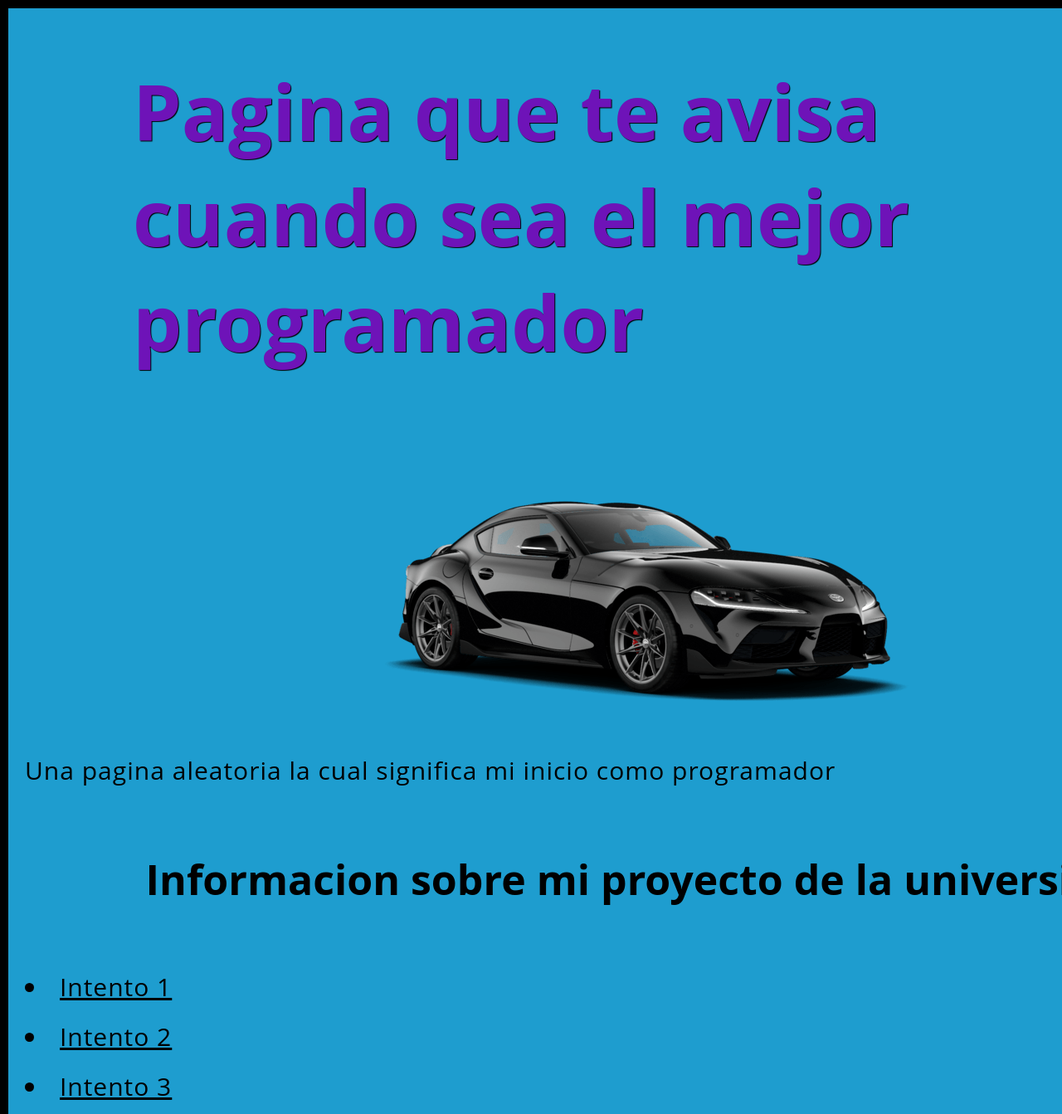
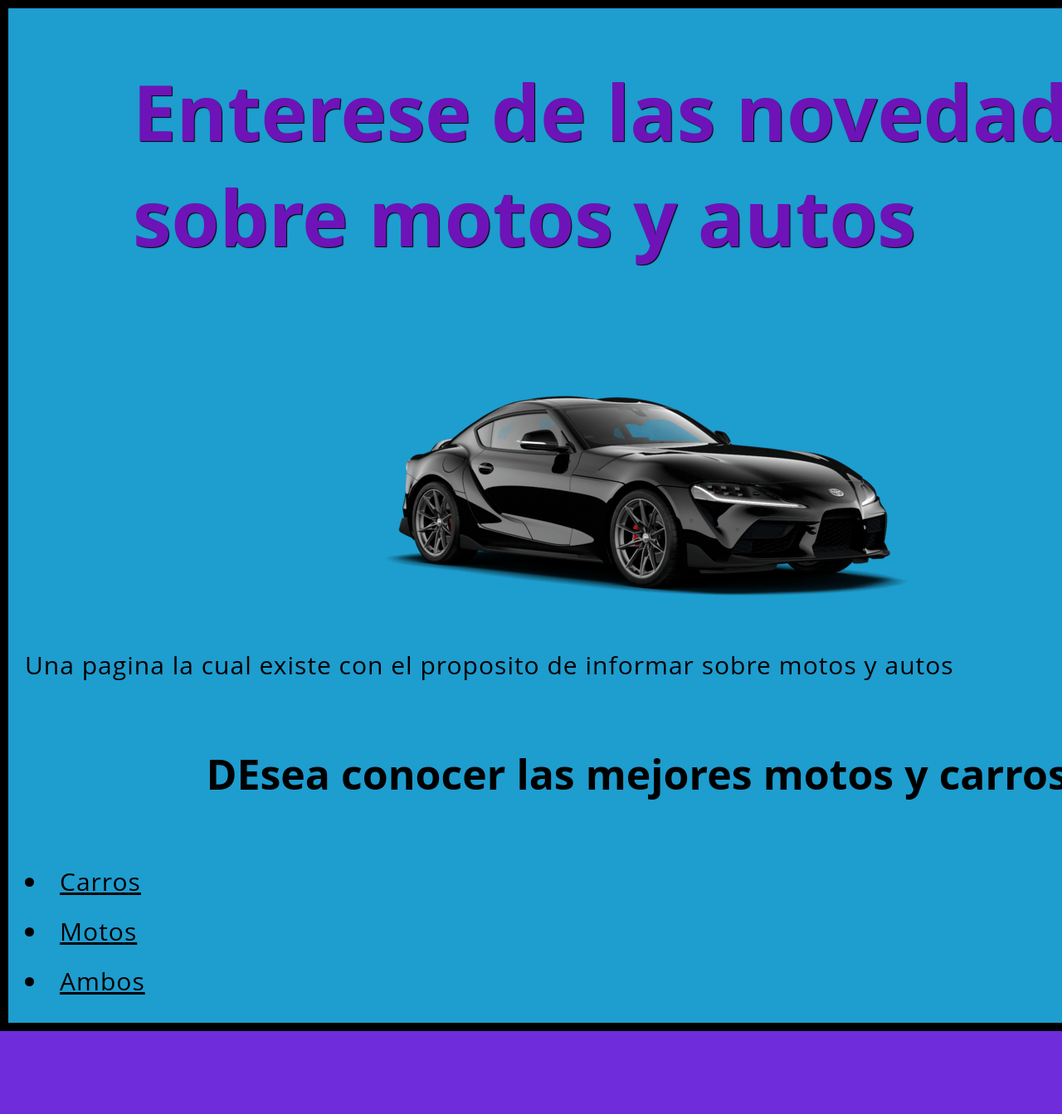
Before and after one commit to Mringedaza/New_repository, a plain HTML site: page index.html in a window 1280 px wide. Shown: the top 1343 px of the page at 83% size. After the commit the page ends 1243 px from the top, so only its background shows below. Drawn offline with Linux system fonts and the light colour scheme.

Commit message:
Nueva pagina
Cambio total de la pagina

```diff
--- a/index.html
+++ b/index.html
@@ -1,28 +1,24 @@
 <html lang="en">
     <head>
-        <title>Pagina Ueb</title>
+        <title>Revista Gasolina</title>
         <link href='css/estilo.css' rel='stylesheet' type='text/css'>
     </head>
     <body>
-        <h3>Pagina que te avisa cuando
-            sea el mejor programador
+        <h3>Enterese de las novedades sobre motos y autos
         </h3>
          <img src="imagenes/supra.png"
         alt="Uno de los mejores autos, supra MK5">
-            <p>Una pagina aleatoria la cual significa mi
-                inicio como programador
-            </p>
+            <p>Una pagina la cual existe con el proposito de informar sobre motos y autos
         <p>
-            <h4>Informacion sobre mi
-                proyecto de la universidad
+            <h4>DEsea conocer las mejores motos y carros?
                 <a></a>
             </h4>
         </p>
 
         <u> <!-- changed to list in the tutorial -->
-            <li>Intento 1</li>
-            <li>Intento 2</li>
-            <li>Intento 3</li>
+            <li>Carros</li>
+            <li>Motos</li>
+            <li>Ambos</li>
         </u>
     </body>
 </html>
```
